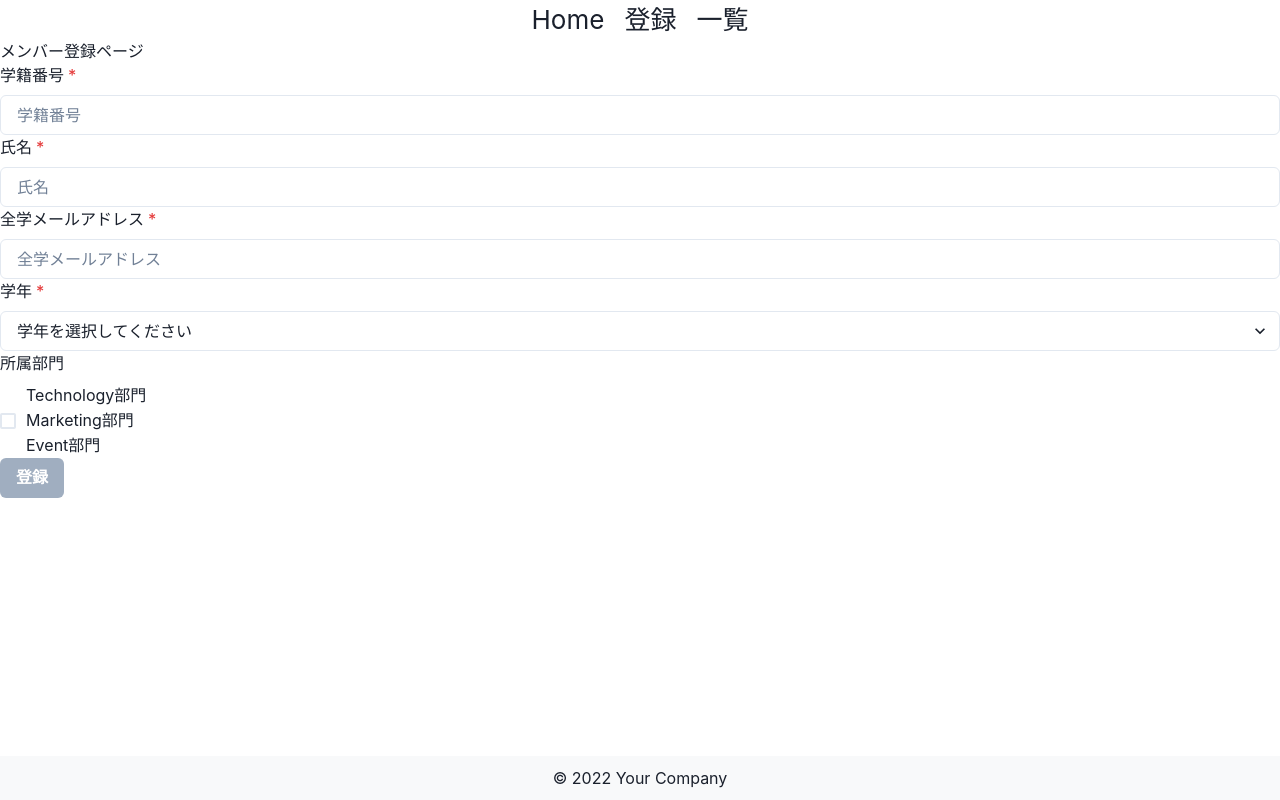
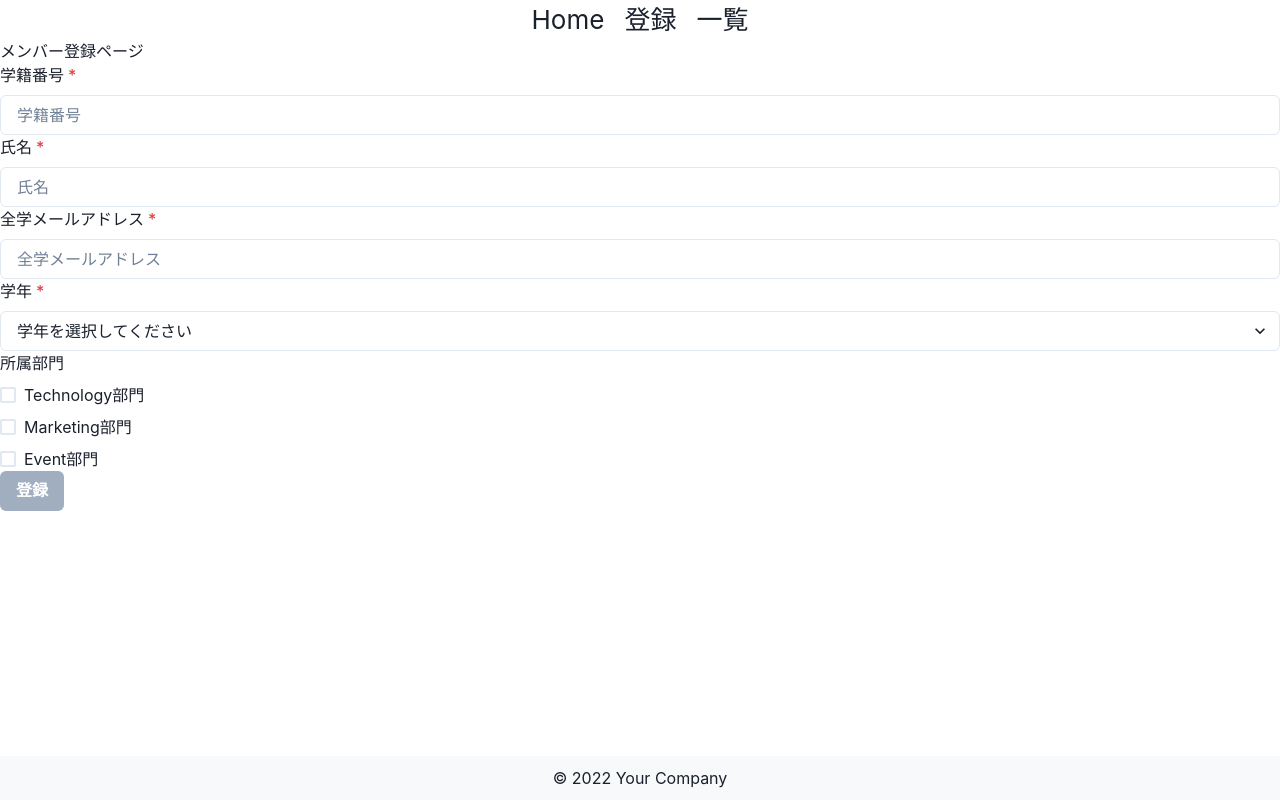
Before and after one commit to aoi20031020/gdgs-members-client, a React (Create React App) app: page /register in a window 1280 px wide. Built offline with nearby package versions, Linux system fonts and the light colour scheme.

Commit message:
フォーム内容送信前のアラートの機能を追加しました

```diff
--- a/src/components/Form.tsx
+++ b/src/components/Form.tsx
@@ -7,9 +7,14 @@ import {
   FormLabel,
   FormErrorMessage,
   Checkbox,
- CheckboxGroup
+  Stack,
+  AlertDialog,
+  AlertDialogBody,
+  AlertDialogFooter,
+  AlertDialogHeader,
+  AlertDialogContent,
+  AlertDialogOverlay,
 } from '@chakra-ui/react';
-
 
 // Errorオブジェクトの型を定義
 type Errors = {
@@ -20,23 +25,22 @@ type Errors = {
   department?: string;
 };
 
-
 // Formコンポーネントを作成
 function Form() {
   const [studentNumber, setStudentNumber] = useState('');
   const [name, setName] = useState('');
   const [email, setEmail] = useState('');
   const [grade, setGrade] = useState('');
- const [department, setDepartment] = useState('');
+  const [departments, setDepartments] = useState<string[]>([]);
   const [errors, setErrors] = useState<Errors>({});
   const [isButtonDisabled, setIsButtonDisabled] = useState(true);
-
+  const [isAlertOpen, setIsAlertOpen] = useState(false);
+  const cancelRef = React.useRef(null);
 
   // フォームの入力値を検証する関数
   const validate = (field: string, value: string | null) => {
     let isValid = true;
     let errorsCopy: Errors = { ...errors };
-
 
     // 学籍番号のバリデーション
     if (field === 'studentNumber' || field === 'all') {
@@ -49,7 +53,6 @@ function Form() {
       }
     }
 
-
     // 氏名のバリデーション
     if (field === 'name' || field === 'all') {
       const namePattern = /^[^\s\u3000]*$/; // 半角および全角スペース禁止
@@ -61,7 +64,6 @@ function Form() {
       }
     }
 
-
     // メールアドレスのバリデーション
     if (field === 'email' || field === 'all') {
       if (value && !/\S+@\S+\.\S+/.test(value)) {
@@ -71,7 +73,6 @@ function Form() {
         errorsCopy.email = '';
       }
     }
-
 
     // 学年のバリデーション
     if (field === 'grade' || field === 'all') {
@@ -83,10 +84,9 @@ function Form() {
       }
     }
 
-
     // 所属部門のバリデーション
     if (field === 'department' || field === 'all') {
-     if (value === '') {
+      if (departments.length === 0) {
         errorsCopy.department = '所属部門を選択してください。';
         isValid = false;
       } else {
@@ -94,34 +94,55 @@ function Form() {
       }
     }
 
-
     setErrors(errorsCopy);
     return isValid;
   };
 
-
   useEffect(() => {
     const formIsValid =
-     studentNumber && name && email && grade && department &&
-     !errors.studentNumber && !errors.name && !errors.email && !errors.grade && !errors.department;
+      studentNumber &&
+      name &&
+      email &&
+      grade &&
+      departments.length > 0 &&
+      !errors.studentNumber &&
+      !errors.name &&
+      !errors.email &&
+      !errors.grade &&
+      !errors.department;
     setIsButtonDisabled(!formIsValid);
- }, [studentNumber, name, email, grade, department, errors]);
-
+  }, [studentNumber, name, email, grade, departments, errors]);
 
   const handleSubmit = (event: React.FormEvent) => {
     event.preventDefault();
     if (validate('all', null)) {
+      setIsAlertOpen(true);
+    }
+  };
+
+  const handleConfirm = () => {
+    setIsAlertOpen(false);
     const formData = {
       studentNumber,
       name,
       email,
       grade,
-       department,
+      department: departments,
     };
     console.log(JSON.stringify(formData, null, 2));
-   }
+    // ここで送信処理を行う
   };
 
+  const handleCheckboxChange = (event: React.ChangeEvent<HTMLInputElement>) => {
+    const { value, checked } = event.target;
+    setDepartments((prev) => {
+      if (checked) {
+        return [...prev, value];
+      } else {
+        return prev.filter((department) => department !== value);
+      }
+    });
+  };
 
   return (
     <div className="register-page">
@@ -140,7 +161,6 @@ function Form() {
           <FormErrorMessage>{errors.studentNumber}</FormErrorMessage>
         </FormControl>
 
-
         <FormControl isInvalid={!!errors.name} isRequired>
           <FormLabel>氏名</FormLabel>
           <Input
@@ -153,7 +173,6 @@ function Form() {
           />
           <FormErrorMessage>{errors.name}</FormErrorMessage>
         </FormControl>
-
 
         <FormControl isInvalid={!!errors.email} isRequired>
           <FormLabel>全学メールアドレス</FormLabel>
@@ -168,7 +187,6 @@ function Form() {
           />
           <FormErrorMessage>{errors.email}</FormErrorMessage>
         </FormControl>
-
 
         <FormControl isInvalid={!!errors.grade} isRequired>
           <FormLabel>学年</FormLabel>
@@ -188,24 +206,21 @@ function Form() {
           <FormErrorMessage>{errors.grade}</FormErrorMessage>
         </FormControl>
 
-
         <FormControl isInvalid={!!errors.department}>
           <FormLabel>所属部門</FormLabel>
-         <Checkbox
-           placeholder="部門を選択してください"
-           value={department}
-           onChange={(e) => {
-             setDepartment(e.target.value);
-             validate('department', e.target.value);
-           }}
-         >
-           <option value="Technology部門">Technology部門</option>
-           <option value="Marketing部門">Marketing部門</option>
-           <option value="Event部門">Event部門</option>
+          <Stack spacing={2}>
+            <Checkbox value="Technology部門" onChange={handleCheckboxChange}>
+              Technology部門
             </Checkbox>
+            <Checkbox value="Marketing部門" onChange={handleCheckboxChange}>
+              Marketing部門
+            </Checkbox>
+            <Checkbox value="Event部門" onChange={handleCheckboxChange}>
+              Event部門
+            </Checkbox>
+          </Stack>
           <FormErrorMessage>{errors.department}</FormErrorMessage>
         </FormControl>
-
 
         <Button
           type="submit"
@@ -219,9 +234,36 @@ function Form() {
           登録
         </Button>
       </form>
+
+      <AlertDialog
+        isOpen={isAlertOpen}
+        leastDestructiveRef={cancelRef}
+        onClose={() => setIsAlertOpen(false)}
+      >
+        <AlertDialogOverlay>
+          <AlertDialogContent>
+            <AlertDialogHeader fontSize="lg" fontWeight="bold">
+              確認
+            </AlertDialogHeader>
+
+            <AlertDialogBody>
+              {`学籍番号: ${studentNumber}\n氏名: ${name}\n全学メールアドレス: ${email}\n学年: ${grade}\n所属部門: ${departments.join(', ')}`}
+              この内容で本当に送信して良いですか？
+            </AlertDialogBody>
+
+            <AlertDialogFooter>
+              <Button ref={cancelRef} onClick={() => setIsAlertOpen(false)}>
+                キャンセル
+              </Button>
+              <Button colorScheme="blue" onClick={handleConfirm} ml={3}>
+                送信
+              </Button>
+            </AlertDialogFooter>
+          </AlertDialogContent>
+        </AlertDialogOverlay>
+      </AlertDialog>
     </div>
   );
 }
 
-
 export default Form;
```
Lines whose indentation alone changed are shown as unchanged.
